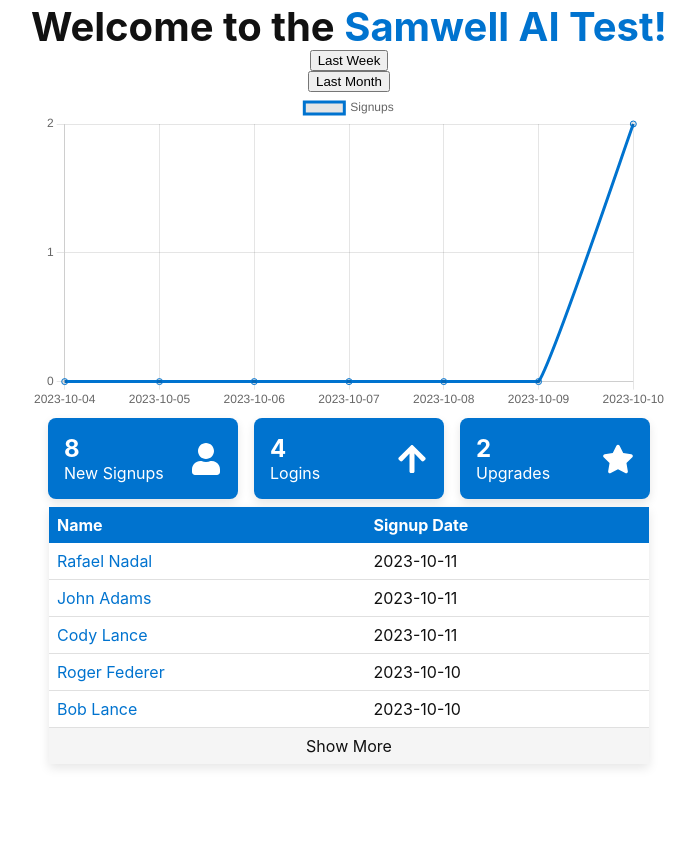
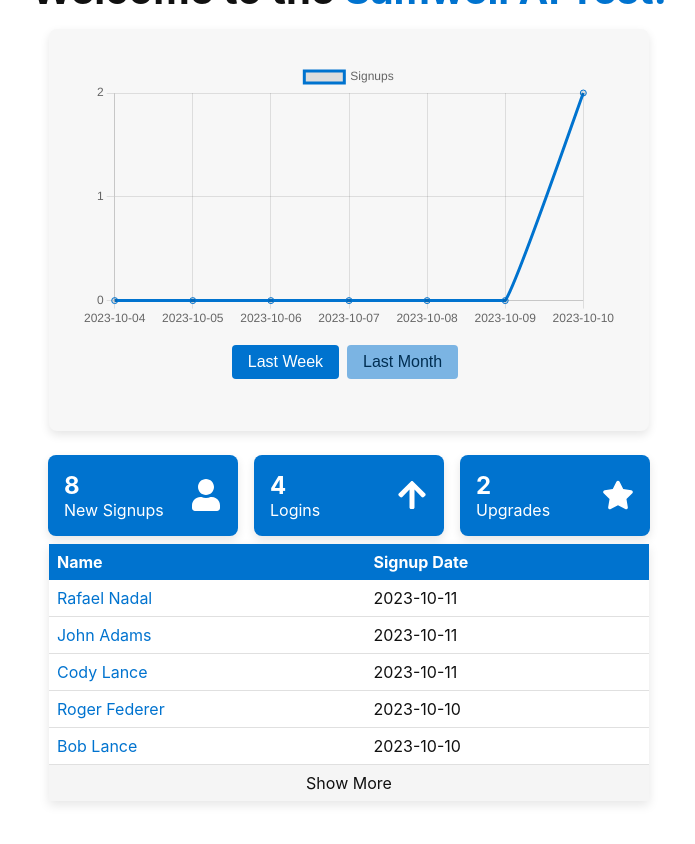
Before and after one commit to xeniakadar/samwell-test, a Next.js app: page / in a window 1280 px wide. Shown: the top 844 px of the page, without its empty margins (291-986 px from the left). Before the commit the page ends 812 px from the top, so only its background shows below. Built offline with nearby package versions, Linux system fonts and the light colour scheme.

Commit message:
improved table layout

```diff
--- /dev/null
+++ b/components/Button.tsx
@@ -0,0 +1,33 @@
+import styled from "styled-components";
+
+const ButtonsContainer = styled.div`
+  display: flex;
+  flex-wrap: wrap;
+  justify-content: center;
+  padding: 1em;
+
+  @media (max-width: 600px) {
+    flex-direction: column;
+    align-items: center;
+  }
+`;
+const Button = styled.button<{ isActive: boolean }>`
+  background-color: ${({ isActive }) =>
+    isActive ? "rgb(0,115,207)" : "rgb(0,115,207, 0.5)"};
+  color: ${({ isActive }) => (isActive ? "white" : "#002E52")};
+  border: none;
+  border-radius: 4px;
+  padding: 8px 16px;
+  font-size: 16px;
+  cursor: pointer;
+  margin-right: 8px;
+  margin-bottom: 0.2em;
+  transition: background-color 0.2s;
+
+  &:hover {
+    background-color: ${({ isActive }) =>
+      isActive ? "rgb(0,115,207)" : "rgb(0,115,207, 0.5)"};
+  }
+`;
+
+export { Button, ButtonsContainer };
--- a/components/sharedstyles.tsx
+++ b/components/sharedstyles.tsx
@@ -10,7 +10,7 @@ const Container = styled.div`
   min-height: 100vh;
 `;
 const Main = styled.main`
-  padding: 1rem;
+  padding: 1rem 0;
   flex: 1;
   display: flex;
   flex-direction: column;
--- a/pages/index.tsx
+++ b/pages/index.tsx
@@ -6,7 +6,9 @@ import {
   StyledTable,
   DashCard,
   DashCardContainer,
+  InfoCard,
 } from "../components/sharedstyles";
+import { Button, ButtonsContainer } from "../components/Button";
 import Link from "next/link";
 import { Signup, Login, Upgrade } from "../types/api";
 import { FaStar, FaUser, FaArrowUp } from "react-icons/fa";
@@ -136,11 +138,26 @@ export default function Home({ signups, logins, upgrades }: HomeProps) {
           </a>
         </Title>
 
-        <button onClick={() => setSelectedRange("week")}>Last Week</button>
-        <button onClick={() => setSelectedRange("month")}>Last Month</button>
+        {/* <button onClick={() => setSelectedRange("week")}>Last Week</button>
+        <button onClick={() => setSelectedRange("month")}>Last Month</button> */}
+        <InfoCard>
+          <UserChart data={displayedData} />
+          <ButtonsContainer>
+            <Button
+              isActive={selectedRange === "week"}
+              onClick={() => setSelectedRange("week")}
+            >
+              Last Week
+            </Button>
 
-        <UserChart data={displayedData} />
-
+            <Button
+              isActive={selectedRange === "month"}
+              onClick={() => setSelectedRange("month")}
+            >
+              Last Month
+            </Button>
+          </ButtonsContainer>
+        </InfoCard>
         <DashCardContainer>
           <DashCard>
             <div>
```
